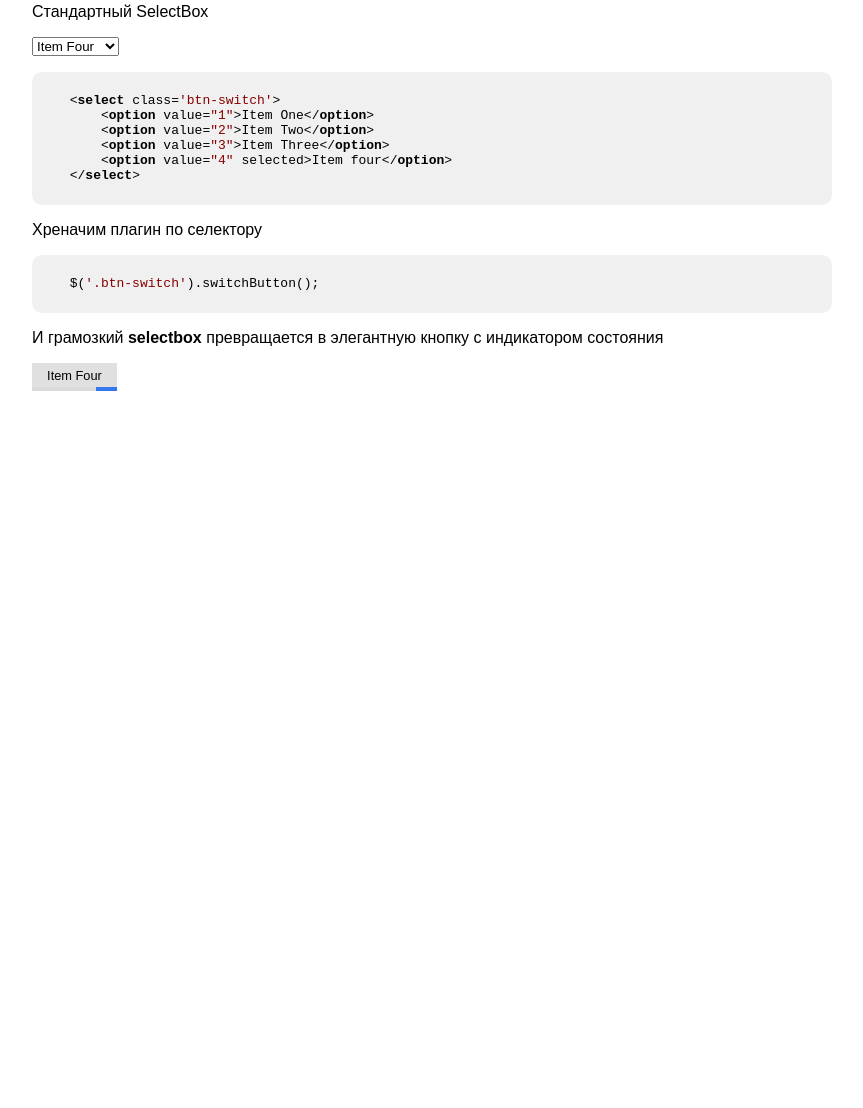
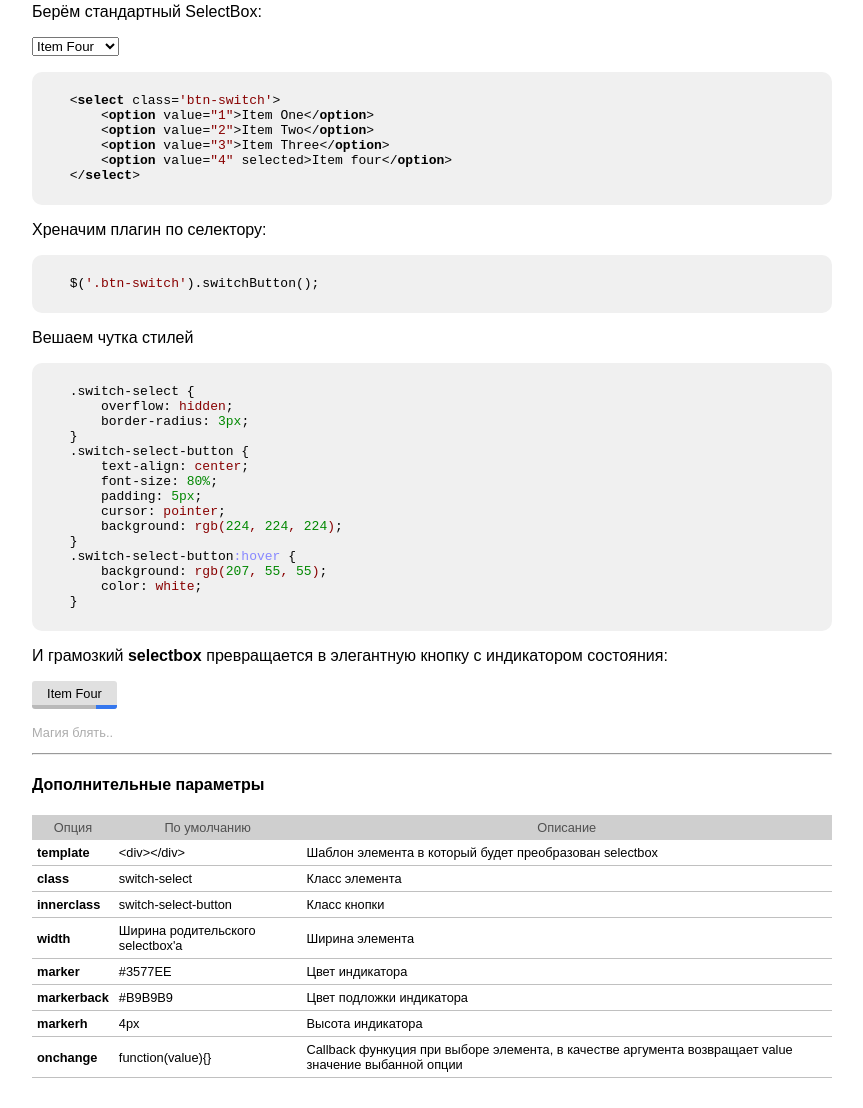
Before and after one commit to masterx2/switch-button, a plain HTML site: page demo.html in a window 1280 px wide. Shown: the part 77-1185 px from the top of the page, without its empty margins (208-1071 px from the left). Before the commit the page ends 800 px from the top, so only its background shows below. Drawn offline with Linux system fonts and the light colour scheme.

Commit message:
Demo page

```diff
--- a/css/demo.css
+++ b/css/demo.css
@@ -3,11 +3,41 @@ body {
     margin: 0;
     padding: 0;
 }
-#wrap {
-    width: 800px;
-    margin: auto;
-}
 pre {
     border-radius: 10px;
     overflow: hidden;
 }
+#wrap {
+    width: 800px;
+    margin: auto;
+    margin-bottom: 30px;
+}
+.opt-table {
+    width: 100%;
+    border-spacing: 0px;
+}
+.opt-table thead {
+    color: #505050;
+    background: rgb(207, 207, 207);
+}
+.opt-table th, .opt-table td {
+    padding: 5px;
+}
+.opt-table td {
+    border-bottom: 1px solid silver;
+    font-size: 80%;
+}
+.opt-table th {
+    font-weight: initial;
+    font-size: 80%;
+}
+.opt-table td:first-child {
+    font-weight: bold;
+}
+.opt-table tr:hover {
+    background: rgb(236, 236, 236);
+}
+.magic {
+    color: rgb(172, 172, 172);
+    font-size: 80%;
+}
--- a/css/switch-button.css
+++ b/css/switch-button.css
@@ -1,11 +1,15 @@
 .switch-select {
+    overflow: hidden;
+    border-radius: 3px;
+}
+.switch-select-button {
     text-align: center;
     font-size: 80%;
     padding: 5px;
     cursor: pointer;
     background: rgb(224, 224, 224);
 }
-.switch-select:hover {
+.switch-select-button:hover {
     background: rgb(207, 55, 55);
     color: white;
 }
--- a/demo.html
+++ b/demo.html
@@ -15,7 +15,7 @@
 <body>
     <div id="wrap">
         <h1>Switch Button DEMO <small>[selectbox]</small></h1>
-        <p>Стандартный SelectBox</p>
+        <p>Берём стандартный SelectBox:</p>
         <p>
             <select>
                 <option value="1">Item One</option>
@@ -32,11 +32,29 @@
         &lt;option value=&quot;4&quot; selected&gt;Item four&lt;/option&gt;
     &lt;/select&gt;
         </code></pre>
-        <p>Хреначим плагин по селектору</p>
+        <p>Хреначим плагин по селектору:</p>
         <pre><code class="javascript">
     $('.btn-switch').switchButton();
         </code></pre>
-        <p>И грамозкий <b>selectbox</b> превращается в элегантную кнопку с индикатором состояния</p>
+        <p>Вешаем чутка стилей</p>
+        <pre><code class="css">
+    .switch-select {
+        overflow: hidden;
+        border-radius: 3px;
+    }
+    .switch-select-button {
+        text-align: center;
+        font-size: 80%;
+        padding: 5px;
+        cursor: pointer;
+        background: rgb(224, 224, 224);
+    }
+    .switch-select-button:hover {
+        background: rgb(207, 55, 55);
+        color: white;
+    }
+        </code></pre>
+        <p>И грамозкий <b>selectbox</b> превращается в элегантную кнопку с индикатором состояния:</p>
         <p>
             <select class='btn-switch'>
                 <option value="1">Item One</option>
@@ -46,6 +64,60 @@
             </select>
         </p>
         <script>$('.btn-switch').switchButton();</script>
+        <p class="magic">Магия блять..</p>
+        <hr/>
+        <h4>Дополнительные параметры</h4>
+        <table class="opt-table">
+            <thead>
+                <tr>
+                    <th>Опция</th>
+                    <th>По умолчанию</th>
+                    <th>Описание</th>
+                </tr>
+            </thead>
+            <tbody>
+                <tr>
+                    <td>template</td>
+                    <td>&lt;div&gt;&lt;/div&gt;</td>
+                    <td>Шаблон элемента в который будет преобразован selectbox</td>
+                </tr>
+                <tr>
+                    <td>class</td>
+                    <td>switch-select</td>
+                    <td>Класс элемента</td>
+                </tr>
+                <tr>
+                    <td>innerclass</td>
+                    <td>switch-select-button</td>
+                    <td>Класс кнопки</td>
+                </tr>
+                <tr>
+                    <td>width</td>
+                    <td>Ширина родительского selectbox'a</td>
+                    <td>Ширина элемента</td>
+                </tr>
+                <tr>
+                    <td>marker</td>
+                    <td>#3577EE</td>
+                    <td>Цвет индикатора</td>
+                </tr>
+                <tr>
+                    <td>markerback</td>
+                    <td>#B9B9B9</td>
+                    <td>Цвет подложки индикатора</td>
+                </tr>
+                <tr>
+                    <td>markerh</td>
+                    <td>4px</td>
+                    <td>Высота индикатора</td>
+                </tr>
+                <tr>
+                    <td>onchange</td>
+                    <td>function(value){}</td>
+                    <td>Callback функуция при выборе элемента, в качестве аргумента возвращает value значение выбанной опции</td>
+                </tr>
+            </tbody>
+        </table>
     </div>
 </body>
 </html>
```
Also changed, not shown: js/jquery.switchButton.js.
